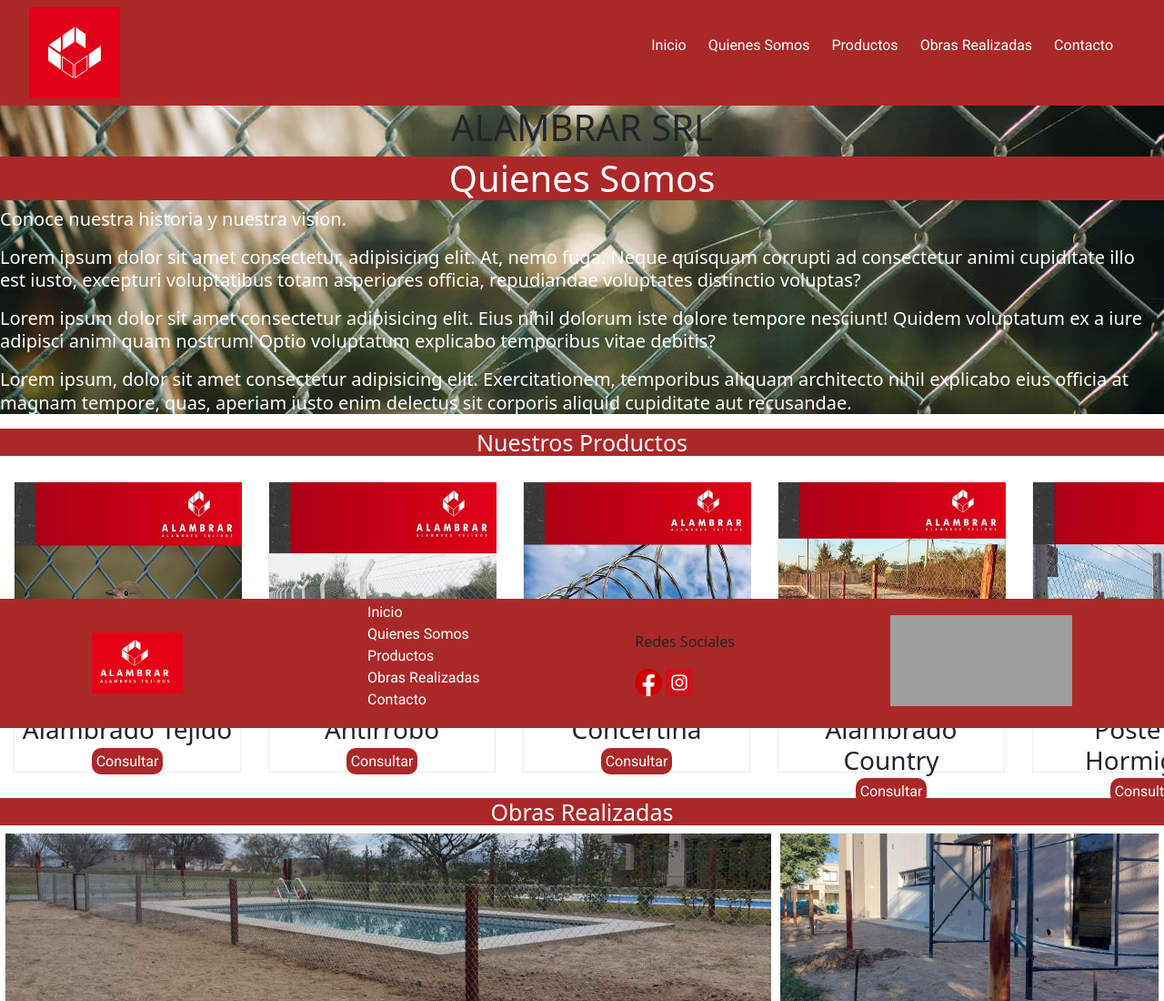
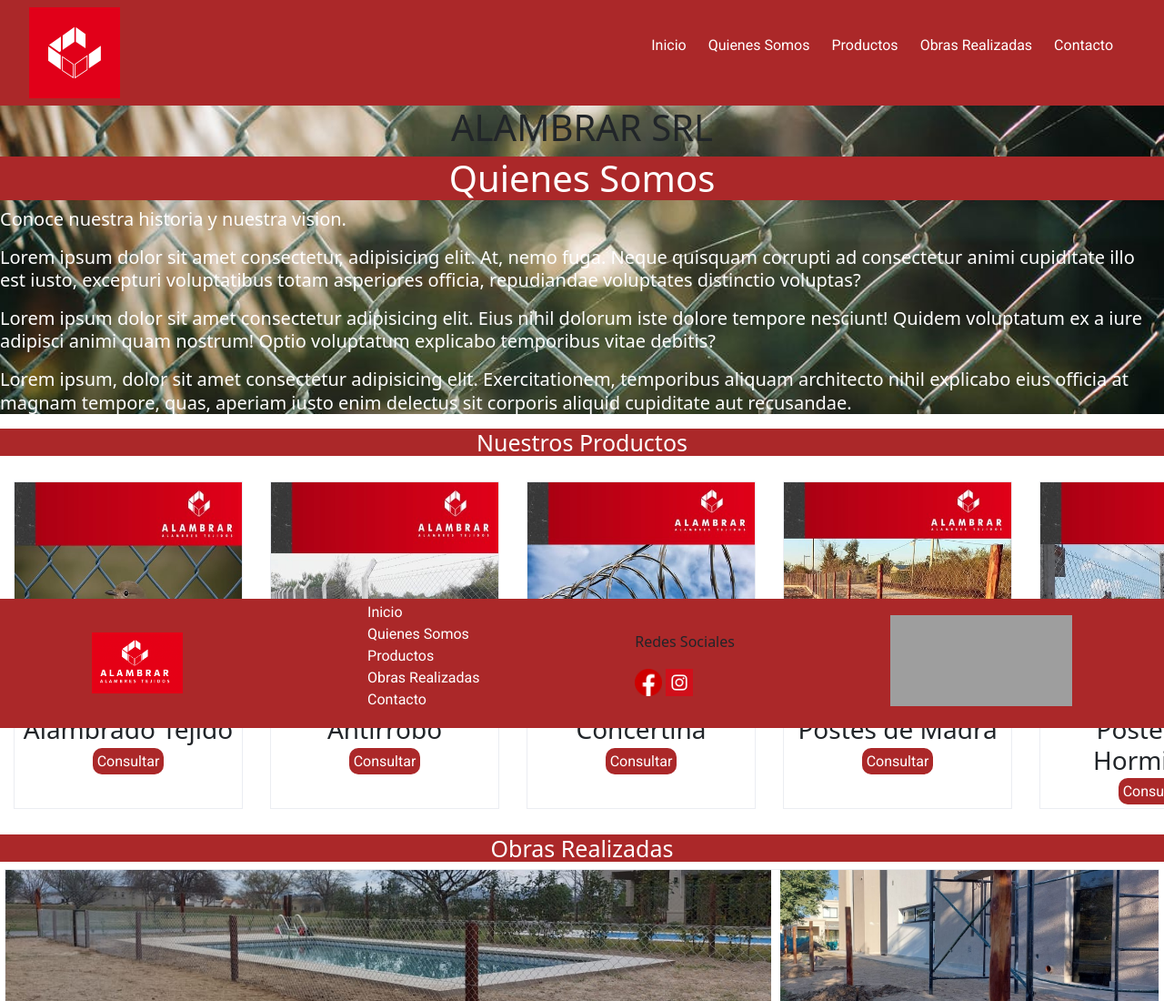
Before and after one commit to JeshuaBarreiro/proyectoCoder, a plain HTML site: page index.html in a window 1280 px wide. Shown: the top 1100 px of the page at 91% size. Drawn offline with nearby package versions, Linux system fonts and the light colour scheme; grey boxes are pictures that could not be loaded.

Commit message:
Entrega 2

```diff
--- a/css/styles.css
+++ b/css/styles.css
@@ -113,8 +113,8 @@ p{
 }
 .nuestros-productos .tarjetas div{
     border: 1px solid #EBEDF2;
-    width: 250px;
-    height: 320px;
+    width: 270px;
+    height: 360px;
     margin: 15px;
     text-align: center;
 }
--- a/index.html
+++ b/index.html
@@ -67,12 +67,12 @@
                 </div>
                 <div>
                     <img src="./img/Producto Alambrado Country.jpg" alt="">
-                    <H3>Alambrado Country</H3>
+                    <H3>Postes de Madra</H3>
                     <a href="./Pages/Contacto.html">Consultar</a>
                 </div>
                 <div>
                     <img src="./img/Producto Poste de Hormigon.jpg" alt="">
-                    <H3>Poste de Hormigon</H3>
+                    <H3>Postes de Hormigon</H3>
                     <a href="./Pages/Contacto.html">Consultar</a>
                 </div>
                 <div>
```
